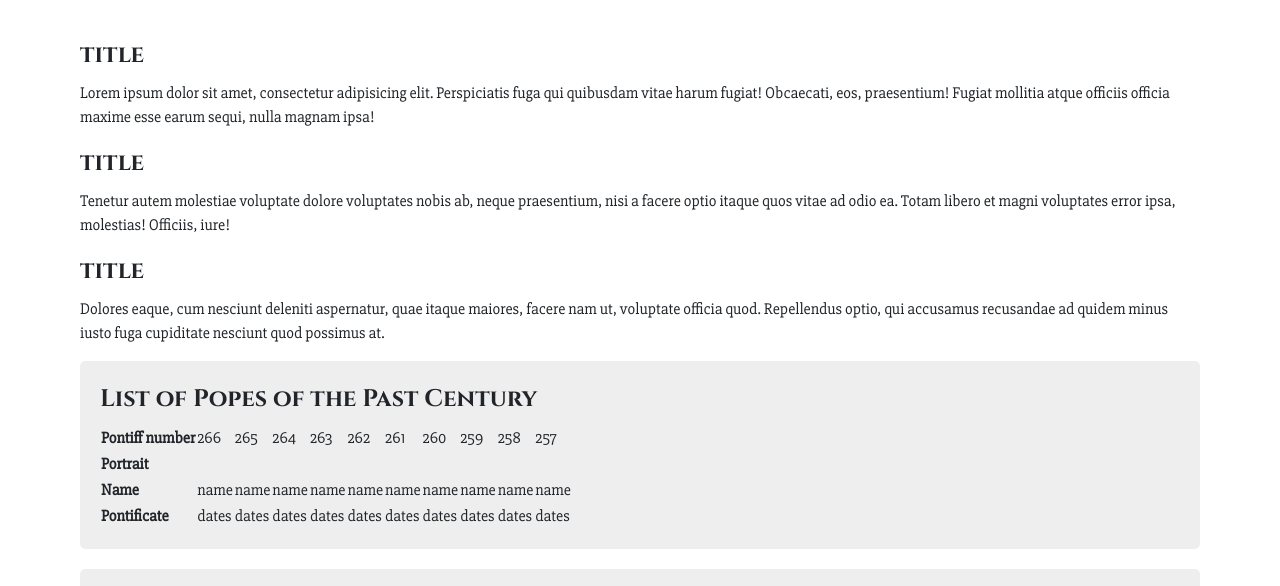
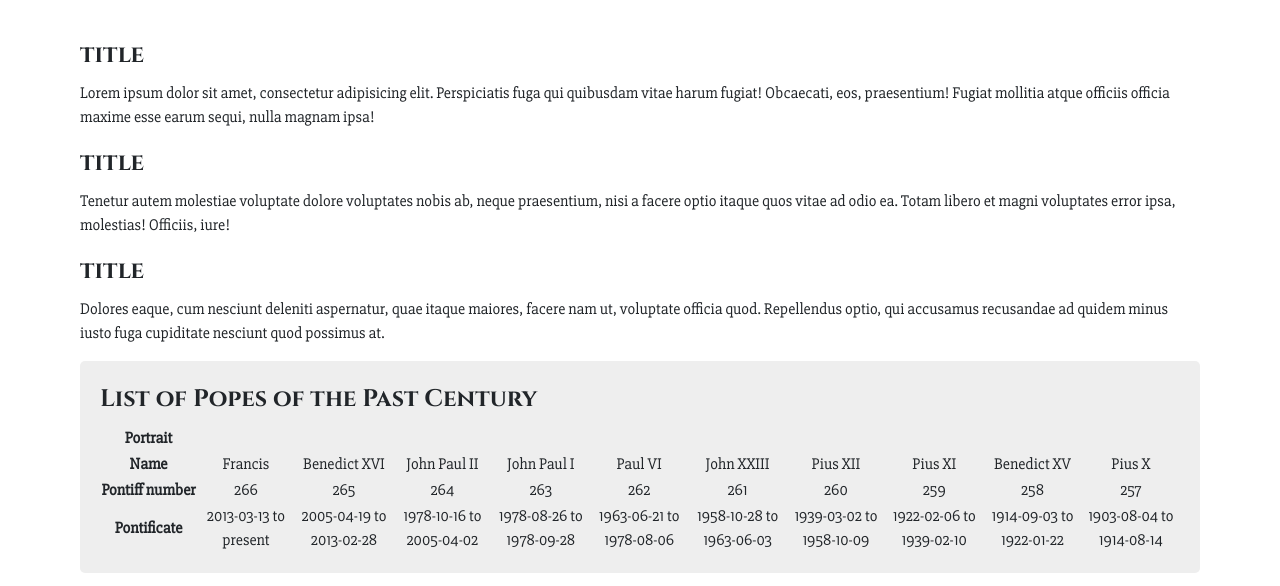
Before and after one commit to LinZhou-BCIT/BCITSSD-FrontEndWebDesign-P01, a plain HTML site: page governance.html in a window 1280 px wide. Shown: the part 306-892 px from the top of the page. Drawn offline with Linux system fonts and the light colour scheme.

Commit message:
table overflow

```diff
--- a/governance.html
+++ b/governance.html
@@ -48,7 +48,33 @@
                     <div class="table-wrapper">
                         <table>
                             <tr>
-                                <th>Pontiff number</th>
+                                <th>Portrait </th>
+                                <td><img src="" alt=""></td>
+                                <td><img src="" alt=""></td>
+                                <td><img src="" alt=""></td>
+                                <td><img src="" alt=""></td>
+                                <td><img src="" alt=""></td>
+                                <td><img src="" alt=""></td>
+                                <td><img src="" alt=""></td>
+                                <td><img src="" alt=""></td>
+                                <td><img src="" alt=""></td>
+                                <td><img src="" alt=""></td>
+                            </tr>
+                            <tr>
+                                <th>Name </th>
+                                <td>Francis</td>
+                                <td>Benedict XVI</td>
+                                <td>John Paul II</td>
+                                <td>John Paul I</td>
+                                <td>Paul VI</td>
+                                <td>John XXIII</td>
+                                <td>Pius XII</td>
+                                <td>Pius XI</td>
+                                <td>Benedict XV</td>
+                                <td>Pius X</td>
+                            </tr>
+                            <tr>
+                                <th>Pontiff number </th>
                                 <td>266</td>
                                 <td>265</td>
                                 <td>264</td>
@@ -61,43 +87,17 @@
                                 <td>257</td>
                             </tr>
                             <tr>
-                                <th>Portrait</th>
-                                <td><img src="" alt=""></td>
-                                <td><img src="" alt=""></td>
-                                <td><img src="" alt=""></td>
-                                <td><img src="" alt=""></td>
-                                <td><img src="" alt=""></td>
-                                <td><img src="" alt=""></td>
-                                <td><img src="" alt=""></td>
-                                <td><img src="" alt=""></td>
-                                <td><img src="" alt=""></td>
-                                <td><img src="" alt=""></td>
-                            </tr>
-                            <tr>
-                                <th>Name</th>
-                                <td>name</td>
-                                <td>name</td>
-                                <td>name</td>
-                                <td>name</td>
-                                <td>name</td>
-                                <td>name</td>
-                                <td>name</td>
-                                <td>name</td>
-                                <td>name</td>
-                                <td>name</td>
-                            </tr>
-                            <tr>
-                                <th>Pontificate</th>
-                                <td>dates</td>
-                                <td>dates</td>
-                                <td>dates</td>
-                                <td>dates</td>
-                                <td>dates</td>
-                                <td>dates</td>
-                                <td>dates</td>
-                                <td>dates</td>
-                                <td>dates</td>
-                                <td>dates</td>
+                                <th>Pontificate </th>
+                                <td>2013-03-13 to present</td>
+                                <td>2005-04-19 to 2013-02-28</td>
+                                <td>1978-10-16 to 2005-04-02</td>
+                                <td>1978-08-26 to 1978-09-28</td>
+                                <td>1963-06-21 to 1978-08-06</td>
+                                <td>1958-10-28 to 1963-06-03</td>
+                                <td>1939-03-02 to 1958-10-09</td>
+                                <td>1922-02-06 to 1939-02-10</td>
+                                <td>1914-09-03 to 1922-01-22</td>
+                                <td>1903-08-04 to 1914-08-14</td>
                             </tr>
                         </table>
                     </div>
--- a/styles/styles.css
+++ b/styles/styles.css
@@ -16,6 +16,7 @@ p, th, td, label, input, select {
     display: flex;
     flex-direction: column;
     min-height: 100vh;
+    width: 100%;
     margin: 0 auto;
 }
 
@@ -75,6 +76,7 @@ header nav {
 
 header nav ul {
     display: flex;
+    flex-wrap: wrap;
     justify-content: space-around;
     width: 100%;
     list-style: none;
@@ -122,6 +124,7 @@ main {
     flex: 1;
     margin: 0 auto;
     padding: 40px;
+    width: 100%;
     max-width: 1200px;
 }
 
@@ -164,6 +167,7 @@ main.home-main section a p {
 
 .table-wrapper {
     overflow-x: auto;
+    width: 100%;
 }
 
 main .table-section,
@@ -172,6 +176,11 @@ main .form-section {
     padding: 20px;
     border-radius: 5px;
     background-color: #EEE;
+}
+
+th, td {
+    min-width: 97px;
+    text-align: center;
 }
 
 .form-row {
```
